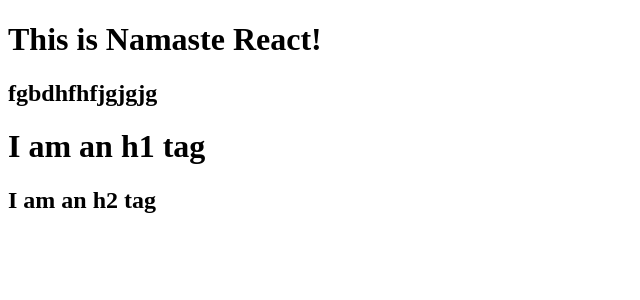
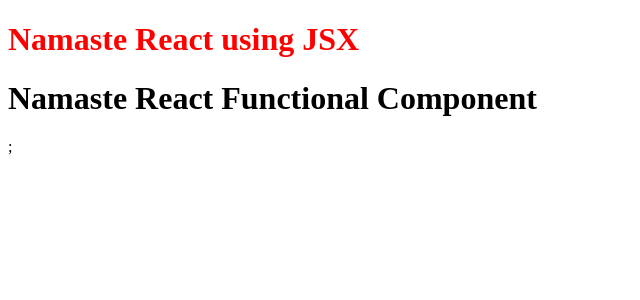
Before and after one commit to Harry-3811/Food_order_App, a React (Vite) app: page / in a window 1280 px wide. Shown: the top 300 px of the page, without its empty margins (0-640 px from the left). Built offline with nearby package versions, Linux system fonts and the light colour scheme.

Commit message:
JSX and Functional Components

```diff
--- a/App.js
+++ b/App.js
@@ -1,23 +1,25 @@
 import React from "react";
 import ReactDOM from "react-dom/client";
 
-const parent = React.createElement("div", { id: "parent" }, [
-  React.createElement("div", { id: "child" }, [
-    React.createElement("h1", {}, "This is Namaste React!"),
-    React.createElement("h2", {}, "fgbdhfhfjgjgjg"),
-  ]),
-  React.createElement("div", { id: "child2" }, [
-    React.createElement("h1", {}, "I am an h1 tag"),
-    React.createElement("h2", {}, "I am an h2 tag"),
-  ]),
-]);
+// JSX => Babel transpiles it to  React.createElement => ReactElement -JS Object => HTMLElement(render)
 
-// const heading = React.createElement(
-//   "h1",
-//   { id: "heading", xyz: "abc" },
-//   "Hello World from React!"
-// );
+//React Element
+const Heading = () => {
+  return (
+    <h1 id="heading" tabIndex={1}>
+      Namaste React using JSX
+    </h1>
+  );
+};
+
+//React Functional Component
+const HeadingComponent = () => (
+  <div id="container">
+    <Heading />
+    <h1>Namaste React Functional Component</h1>;
+  </div>
+);
 
 const root = ReactDOM.createRoot(document.getElementById("root"));
 
-root.render(parent);
+root.render(<HeadingComponent />);
--- a/index.html
+++ b/index.html
@@ -10,7 +10,7 @@
 
 <body>
     <div id="root">
-        <h1>This is Hari</h1>
+        <h1>Not Rendered</h1>
     </div>
 
     <script type="module" src="./App.js">
--- a/package.json
+++ b/package.json
@@ -4,6 +4,8 @@
   "description": "This is Food ordering App",
   "main": "App.js",
   "scripts": {
+    "start": "parcel index.html",
+    "build": "parcel build index.html",
     "test": "jest"
   },
   "repository": {
```
